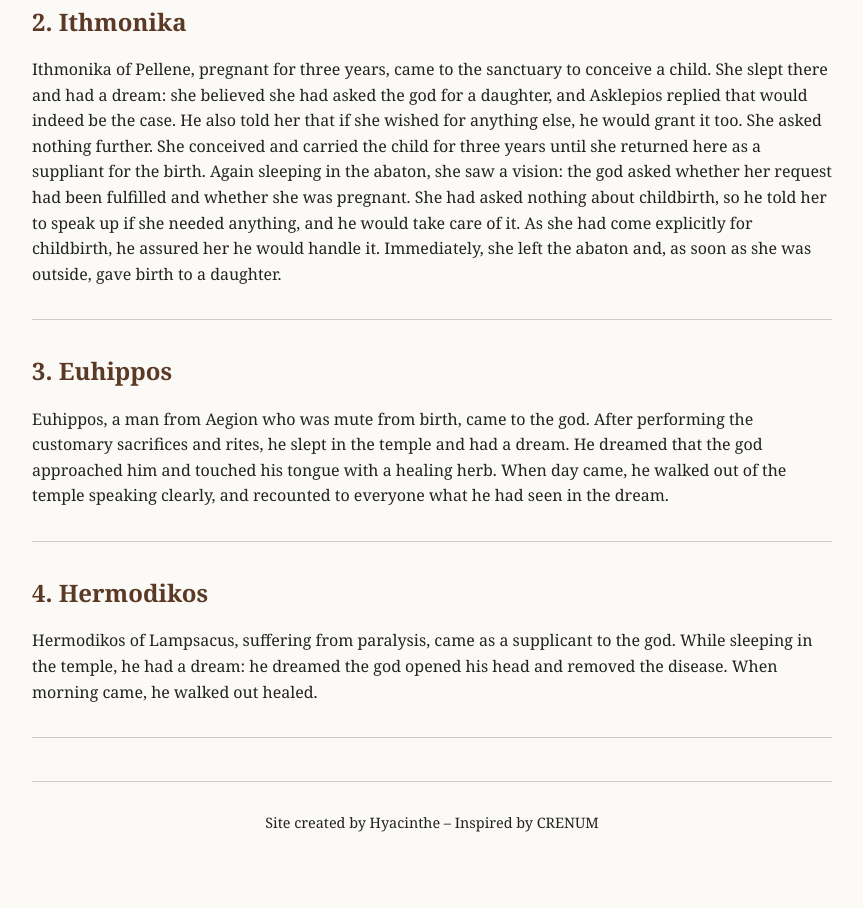
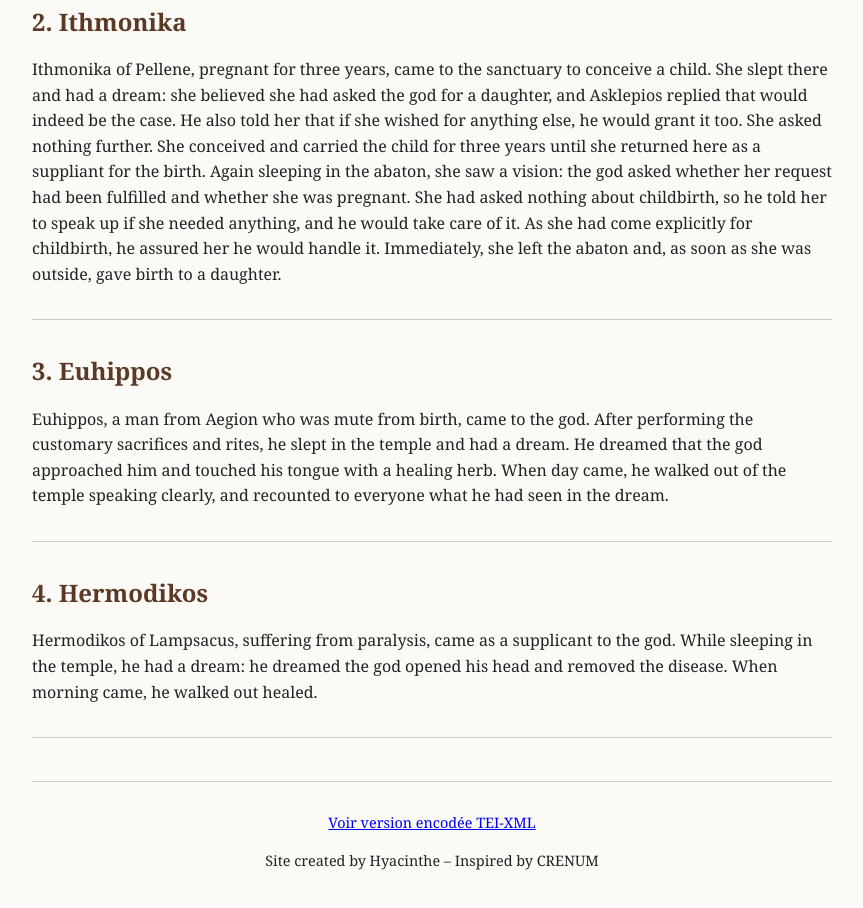
Before and after one commit to hyacinthemm/asclepiama, a plain HTML site: page steleA.html in a window 1280 px wide. Shown: the part 527-1435 px from the top of the page, without its empty margins (208-1071 px from the left). Before the commit the page ends 1408 px from the top, so only its background shows below. Drawn offline with Linux system fonts and the light colour scheme.

Commit message:
Update steleA.html

```diff
--- a/steleA.html
+++ b/steleA.html
@@ -65,6 +65,7 @@
 </main>
 
 <footer>
+  <p><a href="steleA.xml">Voir version encodée TEI-XML</a></p>
   <p>Site created by Hyacinthe – Inspired by CRENUM</p>
 </footer>
 
```
